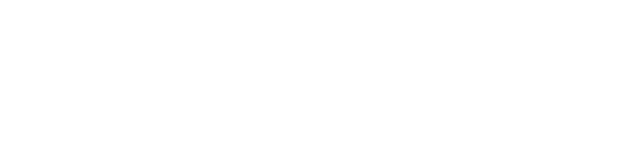
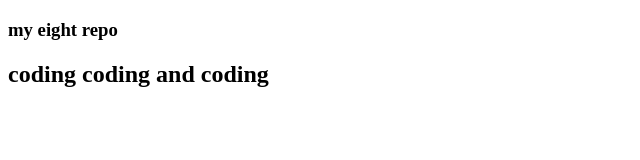
Before and after one commit to mynuddineee/my-eight-repo, a plain HTML site: page index.html in a window 1280 px wide. Shown: the whole page, without its empty margins (0-640 px from the left). Drawn offline with Linux system fonts and the light colour scheme.

Commit message:
my eight repo

```diff
--- a/index.html
+++ b/index.html
@@ -6,6 +6,7 @@
     <title>my eight repo</title>
 </head>
 <body>
-
+    <h3>my eight repo</h3>
+    <h2>coding coding and coding</h2>
 </body>
 </html>
```
